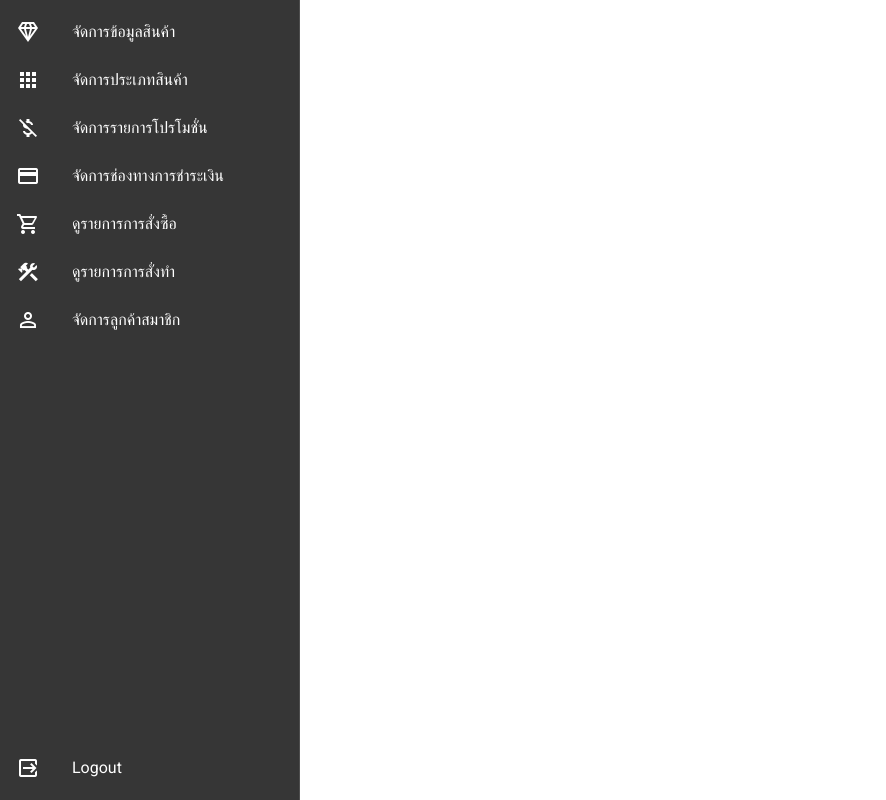
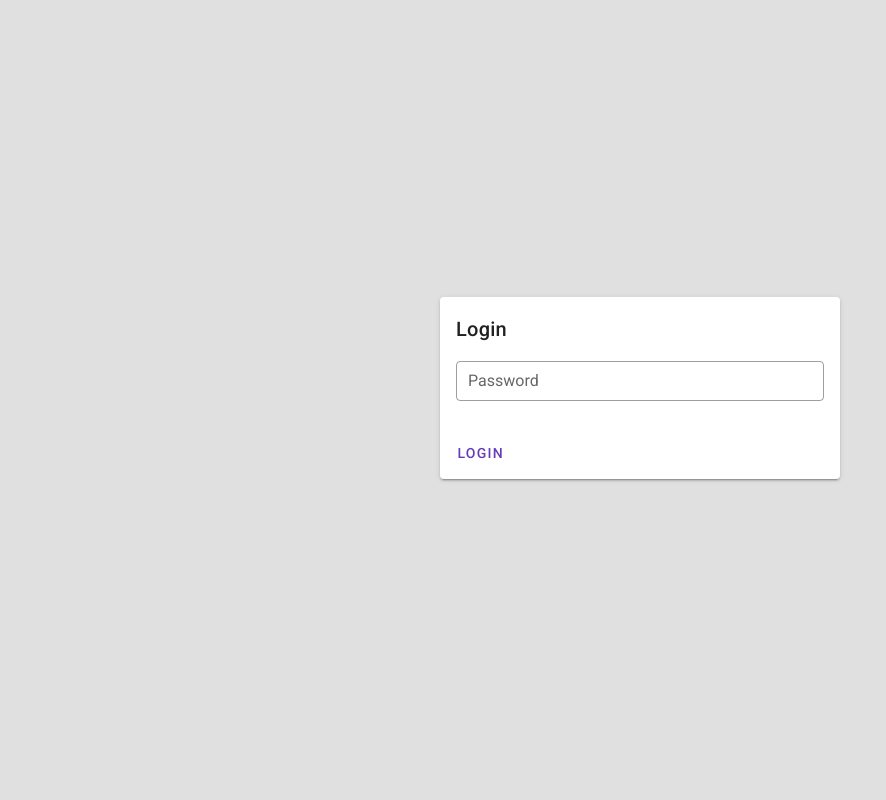
Before and after one commit to beam41/shop-app-dashboard, a Nuxt app: page / in a window 1280 px wide. Shown: the whole page, without its empty margins (0-886 px from the left). Built offline with nearby package versions, Linux system fonts and the light colour scheme.

Commit message:
login input

```diff
--- a/layouts/login.vue
+++ b/layouts/login.vue
@@ -1,7 +1,13 @@
 <template>
-  <v-app light>
+  <v-app light class="app-login">
     <v-main>
       <nuxt />
     </v-main>
   </v-app>
 </template>
+
+<style lang="scss" scoped>
+.app-login {
+  background: #e0e0e0;
+}
+</style>
--- a/nuxt.config.js
+++ b/nuxt.config.js
@@ -1,3 +1,5 @@
+import colors from 'vuetify/lib/util/colors'
+
 export default {
   /*
    ** Nuxt rendering mode
@@ -33,6 +35,7 @@ export default {
   css: [
     './assets/fonts/NotoSansThaiUI/stylesheet.css',
     './assets/fonts/NotoSansDisplay/stylesheet.css',
+    './assets/styles/global.scss',
   ],
   /*
    ** Plugins to load before mounting the App
@@ -63,6 +66,19 @@ export default {
   vuetify: {
     customVariables: ['./assets/styles/variables.scss'],
     treeShake: true,
+    theme: {
+      themes: {
+        light: {
+          primary: colors.deepPurple.base,
+          secondary: colors.pink.base,
+          accent: colors.indigo.base,
+          error: colors.red.base,
+          warning: colors.amber.base,
+          info: colors.blue.base,
+          success: colors.green.base,
+        },
+      },
+    },
   },
   /*
    ** Build configuration
--- /dev/null
+++ b/pages/index.vue
@@ -0,0 +1,42 @@
+<template>
+  <v-container class="login">
+    <v-row class="login-row" align="center" justify="center">
+      <v-card :loading="loading" class="mx-auto my-12" width="400">
+        <v-card-title>Login</v-card-title>
+
+        <v-form ref="form" v-model="valid" class="mx-4" :lazy-validation="lazy">
+          <v-text-field
+            v-model="password"
+            :rules="[(v) => v.length > 6 || 'รหัสผ่านต้องยาวอย่างน้อย 6 ตัวอักษร']"
+            label="Password"
+            required
+            outlined
+            dense
+          ></v-text-field>
+        </v-form>
+        <v-card-actions>
+          <v-btn text color="primary" class="mr-4" @click="login">Login</v-btn>
+        </v-card-actions>
+      </v-card>
+    </v-row>
+  </v-container>
+</template>
+
+<script>
+export default {
+  layout: 'login',
+  data: () => ({
+    password: '',
+  }),
+}
+</script>
+
+<style lang="scss" scoped>
+.login {
+  height: 100vh;
+
+  .login-row {
+    height: 100%;
+  }
+}
+</style>
```
Also changed, not shown: assets/styles/global.scss (added).
